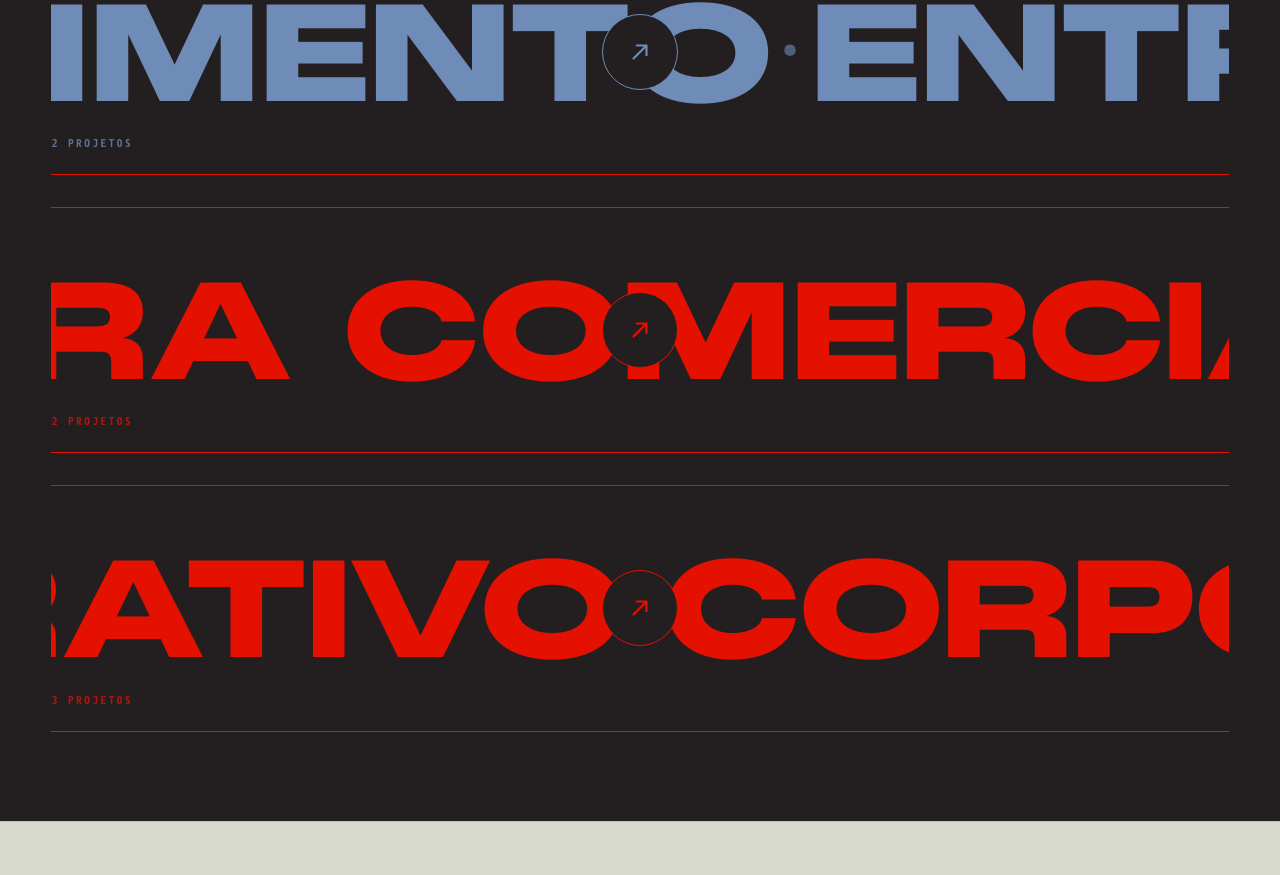
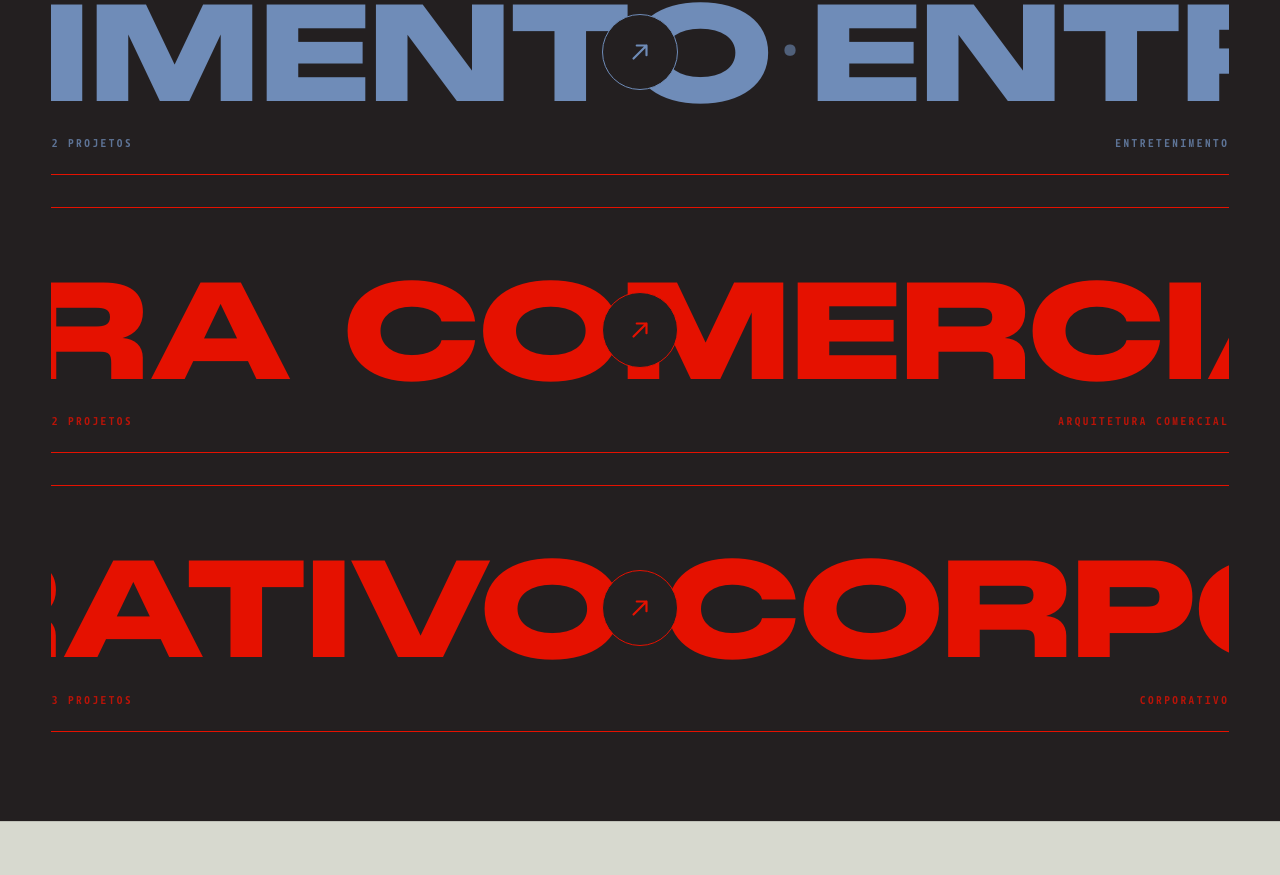
Before and after one commit to tiagojardim83/Site_Maoka, a Next.js app: page / in a window 1280 px wide. Shown: the part 10052-10927 px from the top of the page. Built offline with nearby package versions, Linux system fonts and the light colour scheme; no server answers.

Commit message:
Show category name alongside project count in Frentes de Atuação
The caption line below each marquee now reads "N projetos" on the left
and the category name on the right, instead of just the count alone.

```diff
--- a/app/globals.css
+++ b/app/globals.css
@@ -1290,7 +1290,10 @@ body:has(a:hover, button:hover) .cursor {
 }
 
 .areas-row-count {
-  display: block;
+  display: flex;
+  align-items: center;
+  justify-content: space-between;
+  gap: 12px;
   margin-top: clamp(10px, 1.6vw, 16px);
   text-transform: uppercase;
   font-size: 11px;
--- a/app/page.tsx
+++ b/app/page.tsx
@@ -1040,8 +1040,10 @@ export default function Home() {
                     </span>
                   </span>
                   <i className="areas-row-arrow" aria-hidden="true"><ArrowIcon /></i>
-                  <small className="areas-row-count">{count} {copy.areasProjectsWord}</small>
-                  <span className="sr-only">{label}</span>
+                  <small className="areas-row-count">
+                    <span>{count} {copy.areasProjectsWord}</span>
+                    <span>{label}</span>
+                  </small>
                 </Link>
               );
             })}
```
